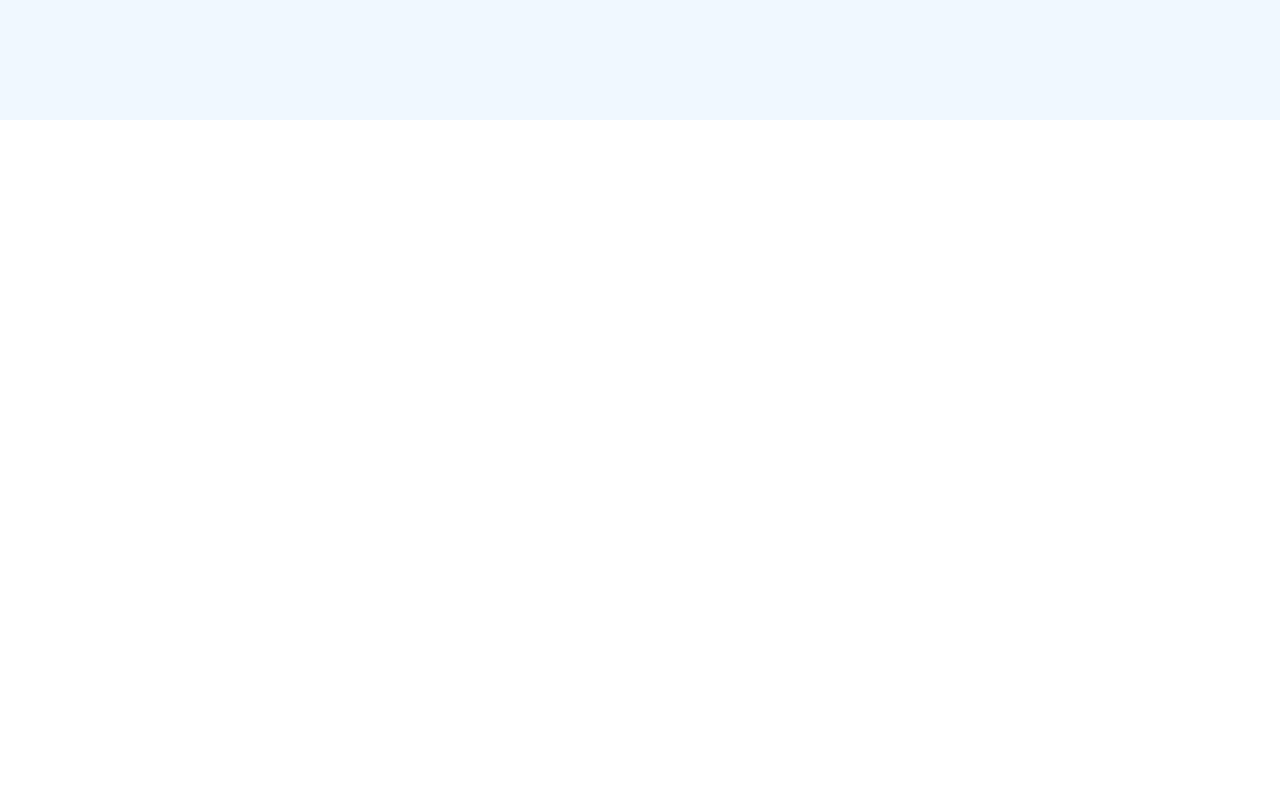
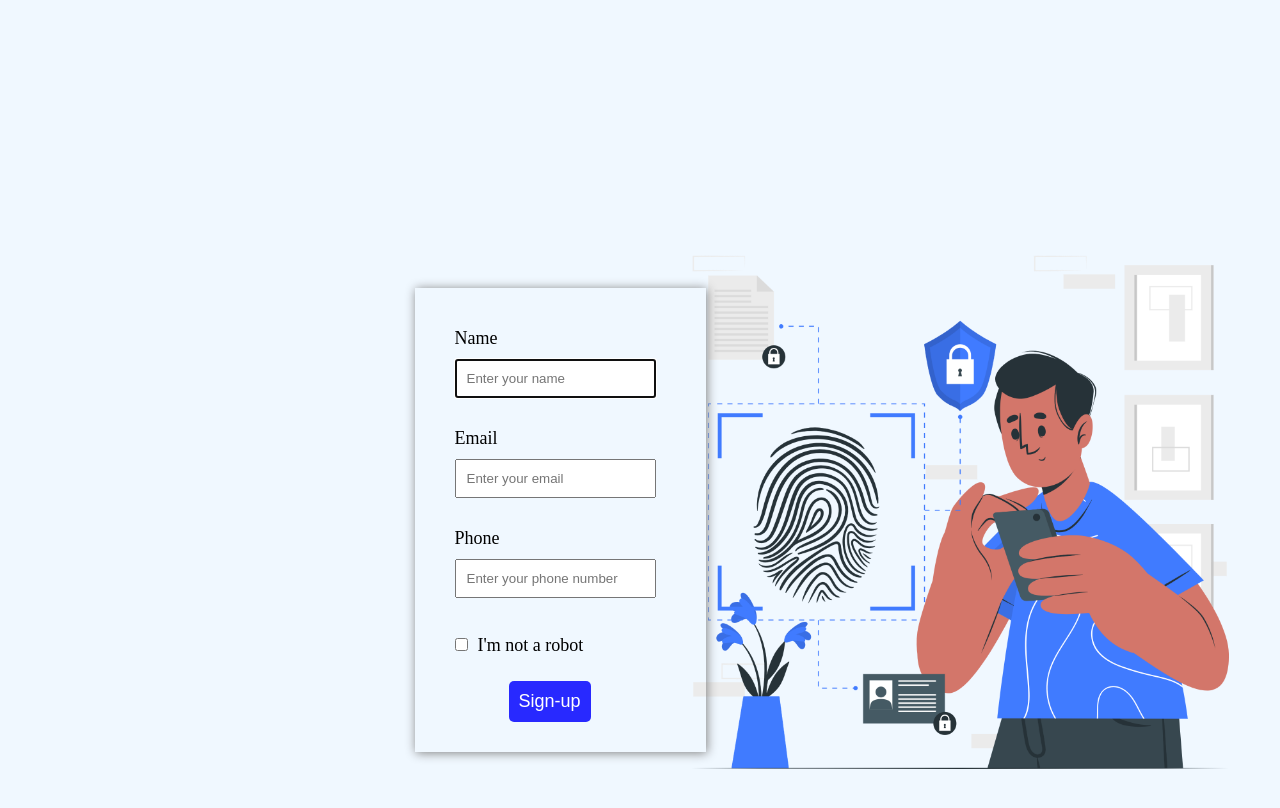
Before and after one commit to sugeshpandi/Online-Examination-System, a React (Create React App) app in the folder newapp/: page / in a window 1280 px wide. Shown: the part 680-1488 px from the top of the page. Before the commit the page ends 800 px from the top, so only its background shows below. Built offline with nearby package versions, Linux system fonts and the light colour scheme.

Commit message:
feat:register page is designed by css

```diff
--- a/newapp/src/App.js
+++ b/newapp/src/App.js
@@ -1,12 +1,12 @@
 import React from "react";
 import Login from "./Login";
-// import Register from "./Register";
+import Register from "./Register";
 
 function App() {
   return (
     <div>
       <Login />
-      {/* <Register /> */}
+      <Register />
     </div>
 
   );
--- a/newapp/src/Login.css
+++ b/newapp/src/Login.css
@@ -22,7 +22,7 @@
 /* login-form */
 .login-form {
   padding: 30px;
-  margin-right: 10rem;
+  margin-right: 15rem;
   background:none;
   box-shadow: 1px 1px 10px gray;
 }
--- a/newapp/src/Login.js
+++ b/newapp/src/Login.js
@@ -33,7 +33,7 @@ const Login = () => {
                                         </form>
                                         <ul className="login-links">
                                                   <li>
-                                                            <a href="#">Forget password</a>
+                                                            <a href="#">Forget Password ?</a>
                                                   </li>
                                                   <li>
                                                             <a href="#">Sign Up</a>
--- /dev/null
+++ b/newapp/src/Regsiter.css
@@ -0,0 +1,53 @@
+/* reset */
+
+*,
+*::after,
+*::before {
+  padding: 0;
+  margin: 0;
+  box-sizing: border-box;
+}
+
+.register {
+  display: grid;
+  place-content: center;
+  height: 100vh;
+  background-image: url(./Assests/Fingerprint-cuate\ \(1\).png);
+  background-size: 50%;
+  background-position: right;
+  background-color: aliceblue;
+  background-repeat: no-repeat;
+}
+.register-form {
+  padding: 30px;
+  margin-right: 10rem;
+  background: none;
+  box-shadow: 1px 1px 10px gray;
+}
+.form-group {
+  padding: 10px;
+}
+input {
+  display: block;
+  padding: 10px;
+  margin: 10px 10px 10px 0;
+}
+#check {
+  display: inline;
+}
+label {
+  font-size: large;
+  margin: 10px 0 10px 0;
+}
+.btn {
+  padding: 10px;
+  font-size: large;
+  background-color: rgba(0, 0, 255, 0.836);
+  color: white;
+  border: none;
+  border-radius: 5px;
+  margin: 10px 0 0 4rem;
+}
+.btn:hover {
+  background-color: blue;
+}
```
